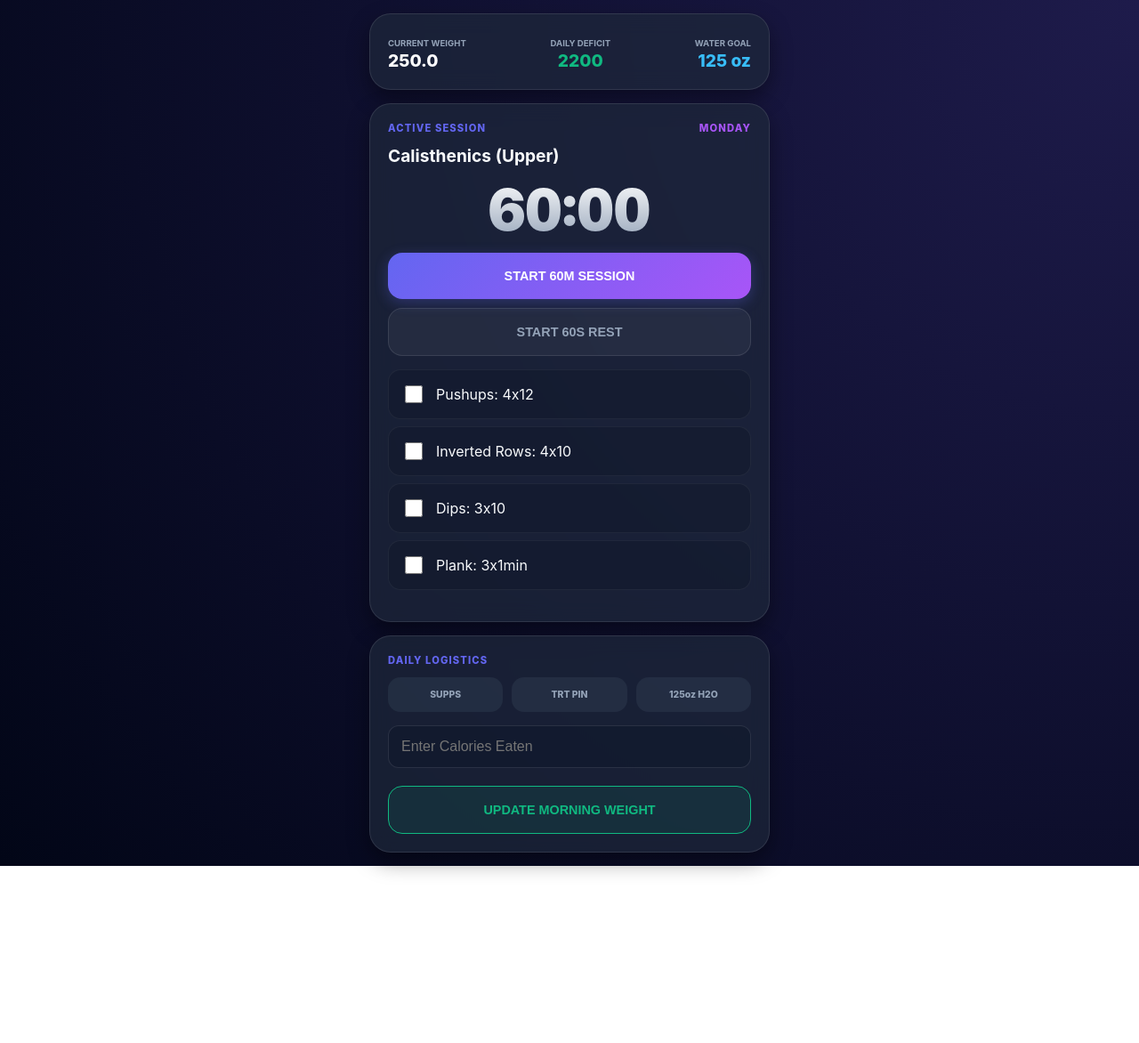
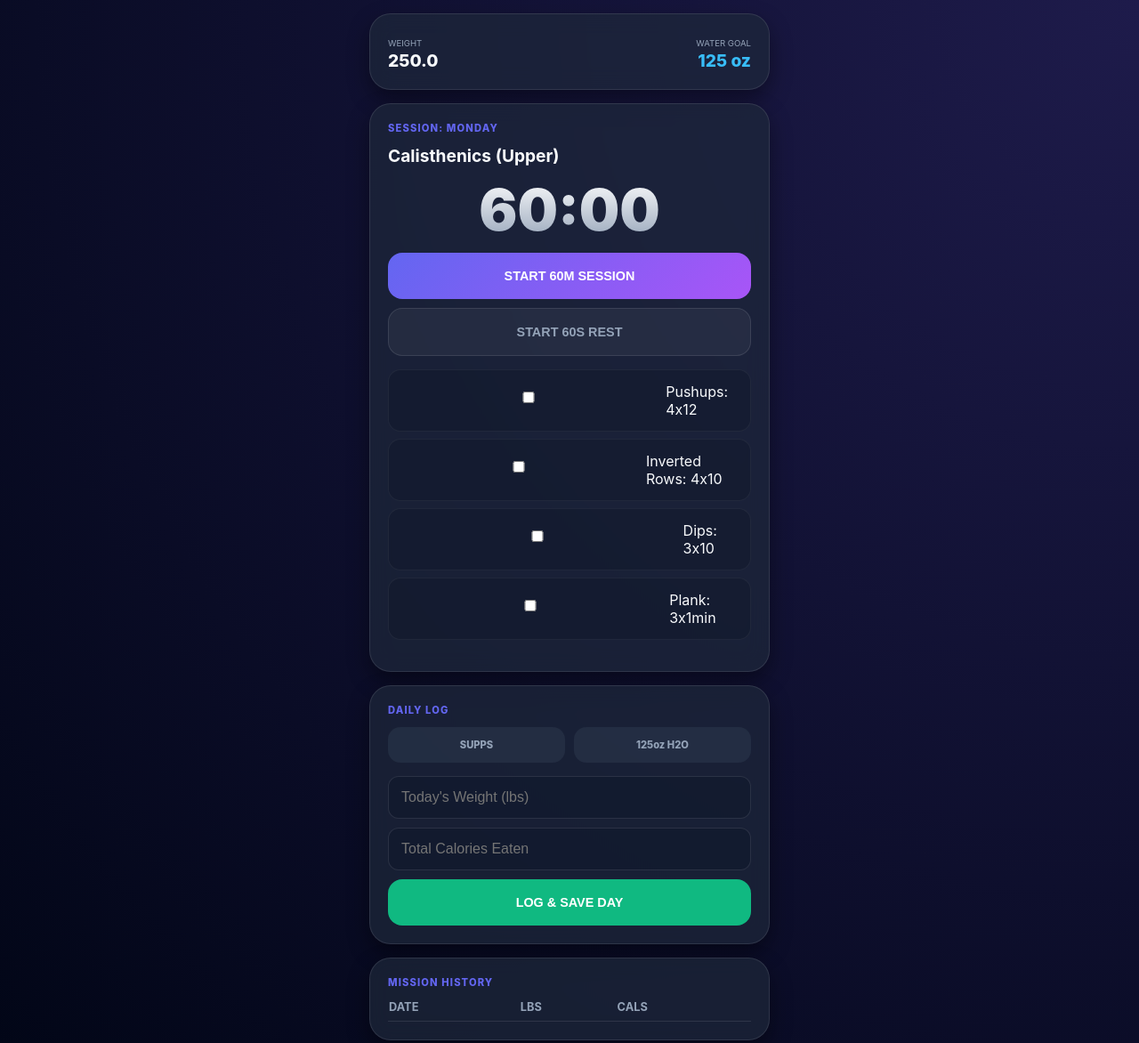
Before and after one commit to jordyrhiner-rgb/Project195lbs, a plain HTML site: page index.html in a window 1280 px wide. Shown: the top 1172 px of the page at 89% size. Before the commit the page ends 973 px from the top, so only its background shows below. Drawn offline with Linux system fonts and the light colour scheme.

Commit message:
Update index.html

```diff
--- a/index.html
+++ b/index.html
@@ -11,126 +11,79 @@
             --primary: #6366f1;
             --nerve: #a855f7;
             --cali: #10b981;
-            --accent: #f43f5e;
             --text: #f8fafc;
         }
         body {
-            font-family: -apple-system, BlinkMacSystemFont, "Segoe UI", Roboto, Helvetica, Arial, sans-serif;
+            font-family: -apple-system, system-ui, sans-serif;
             background: radial-gradient(circle at top right, #1e1b4b, #020617);
-            color: var(--text);
-            margin: 0; padding: 15px; min-height: 100vh;
+            color: var(--text); margin: 0; padding: 15px; min-height: 100vh;
             display: flex; flex-direction: column; align-items: center;
         }
         .dashboard { width: 100%; max-width: 450px; display: flex; flex-direction: column; gap: 15px; }
-
         .card {
-            background: var(--card);
-            backdrop-filter: blur(12px);
-            border-radius: 24px;
-            padding: 20px;
-            border: 1px solid rgba(255,255,255,0.1);
+            background: var(--card); backdrop-filter: blur(12px); border-radius: 24px;
+            padding: 20px; border: 1px solid rgba(255,255,255,0.1);
             box-shadow: 0 10px 25px rgba(0,0,0,0.4);
         }
-
-        .tile-header {
-            font-weight: 800; text-transform: uppercase; font-size: 0.7rem;
-            letter-spacing: 0.1em; color: var(--primary); margin-bottom: 12px;
-            display: flex; justify-content: space-between;
-        }
-
-        .timer-display {
-            font-size: 4rem; font-weight: 900; text-align: center; margin: 10px 0;
-            font-variant-numeric: tabular-nums;
-            background: linear-gradient(to bottom, #fff, #94a3b8);
-            -webkit-background-clip: text; -webkit-text-fill-color: transparent;
-        }
-
-        .btn {
-            width: 100%; padding: 18px; border: none; border-radius: 16px;
-            font-weight: 800; cursor: pointer; text-transform: uppercase;
-            transition: all 0.2s ease; font-size: 0.9rem;
-        }
-        .btn-primary { background: linear-gradient(135deg, var(--primary), var(--nerve)); color: white; box-shadow: 0 4px 15px rgba(99, 102, 241, 0.3); }
+        .tile-header { font-weight: 800; text-transform: uppercase; font-size: 0.7rem; letter-spacing: 0.1em; color: var(--primary); margin-bottom: 12px; }
+        .timer-display { font-size: 4rem; font-weight: 900; text-align: center; margin: 10px 0; background: linear-gradient(to bottom, #fff, #94a3b8); -webkit-background-clip: text; -webkit-text-fill-color: transparent; }
+        .btn { width: 100%; padding: 18px; border: none; border-radius: 16px; font-weight: 800; cursor: pointer; text-transform: uppercase; font-size: 0.9rem; }
+        .btn-primary { background: linear-gradient(135deg, var(--primary), var(--nerve)); color: white; }
         .btn-secondary { background: rgba(255,255,255,0.05); color: #94a3b8; border: 1px solid rgba(255,255,255,0.1); margin-top: 10px; }
-        .btn:active { transform: scale(0.98); opacity: 0.9; }
-
         .checklist { list-style: none; padding: 0; margin: 15px 0; }
-        .checklist li {
-            background: rgba(15, 23, 42, 0.4); margin-bottom: 8px; padding: 14px;
-            border-radius: 14px; display: flex; align-items: center; gap: 12px;
-            border: 1px solid rgba(255,255,255,0.05);
-        }
-        .checklist input[type="checkbox"] { width: 20px; height: 20px; accent-color: var(--cali); }
-
-        .habit-grid { display: grid; grid-template-columns: repeat(3, 1fr); gap: 10px; margin-bottom: 15px; }
-        .habit-box {
-            background: rgba(51, 65, 85, 0.4); padding: 12px; border-radius: 14px;
-            text-align: center; font-size: 0.65rem; font-weight: 800; cursor: pointer;
-            border: 1px solid transparent; color: #94a3b8;
-        }
+        .checklist li { background: rgba(15, 23, 42, 0.4); margin-bottom: 8px; padding: 14px; border-radius: 14px; display: flex; align-items: center; gap: 12px; border: 1px solid rgba(255,255,255,0.05); }
+        .habit-grid { display: grid; grid-template-columns: 1fr 1fr; gap: 10px; margin-bottom: 15px; }
+        .habit-box { background: rgba(51, 65, 85, 0.4); padding: 12px; border-radius: 14px; text-align: center; font-size: 0.7rem; font-weight: 800; cursor: pointer; color: #94a3b8; border: 1px solid transparent; }
         .habit-box.active { background: rgba(99, 102, 241, 0.2); border-color: var(--primary); color: white; }
-
-        input {
-            width: 100%; padding: 14px; border-radius: 12px; border: 1px solid rgba(255,255,255,0.1);
-            background: rgba(15, 23, 42, 0.5); color: white; font-size: 1rem; box-sizing: border-box;
-        }
-
-        .stat-group { display: flex; justify-content: space-between; align-items: center; }
-        .stat-val { font-size: 1.2rem; font-weight: 800; color: white; }
+        input { width: 100%; padding: 14px; border-radius: 12px; border: 1px solid rgba(255,255,255,0.1); background: rgba(15, 23, 42, 0.5); color: white; font-size: 1rem; margin-bottom: 10px; box-sizing: border-box; }
+        .history-list { font-size: 0.8rem; color: #94a3b8; width: 100%; border-collapse: collapse; }
+        .history-list th { text-align: left; padding-bottom: 8px; border-bottom: 1px solid rgba(255,255,255,0.1); }
+        .history-list td { padding: 8px 0; border-bottom: 1px solid rgba(255,255,255,0.05); }
     </style>
 </head>
 <body>
 
 <div class="dashboard">
     <div class="card">
-        <div class="stat-group">
-            <div>
-                <small style="color:#94a3b8; font-size:0.6rem; font-weight:700;">CURRENT WEIGHT</small>
-                <div class="stat-val" id="currWeight">250.0</div>
-            </div>
-            <div style="text-align:center;">
-                <small style="color:#94a3b8; font-size:0.6rem; font-weight:700;">DAILY DEFICIT</small>
-                <div class="stat-val" style="color:var(--cali);">2200</div>
-            </div>
-            <div style="text-align:right;">
-                <small style="color:#94a3b8; font-size:0.6rem; font-weight:700;">WATER GOAL</small>
-                <div class="stat-val" style="color:#38bdf8;">125 oz</div>
-            </div>
+        <div style="display:flex; justify-content: space-between;">
+            <div><small style="color:#94a3b8; font-size:0.6rem;">WEIGHT</small><div id="currWeight" style="font-size:1.2rem; font-weight:800;">250.0</div></div>
+            <div style="text-align:right;"><small style="color:#94a3b8; font-size:0.6rem;">WATER GOAL</small><div style="font-size:1.2rem; font-weight:800; color:#38bdf8;">125 oz</div></div>
         </div>
     </div>
 
     <div class="card">
-        <div class="tile-header">
-            <span>ACTIVE SESSION</span>
-            <span id="dayLabel" style="color:var(--nerve)">MONDAY</span>
-        </div>
-        <h2 id="rTitle" style="margin: 0 0 10px 0; font-size: 1.2rem;">CALISTHENICS</h2>
+        <div class="tile-header">SESSION: <span id="dayLabel">MONDAY</span></div>
+        <h2 id="rTitle" style="margin: 0; font-size: 1.2rem;">CALISTHENICS</h2>
         <div class="timer-display" id="timer">60:00</div>
-
         <button class="btn btn-primary" onclick="toggleTimer()" id="tBtn">Start 60m Session</button>
         <button class="btn btn-secondary" id="restBtn" onclick="startRest()">Start 60s Rest</button>
-
         <ul id="checkList" class="checklist"></ul>
     </div>
 
     <div class="card">
-        <div class="tile-header">DAILY LOGISTICS</div>
+        <div class="tile-header">DAILY LOG</div>
         <div class="habit-grid">
             <div class="habit-box" id="hSupp" onclick="toggleHabit('hSupp')">SUPPS</div>
-            <div class="habit-box" id="hTRT" onclick="toggleHabit('hTRT')">TRT PIN</div>
             <div class="habit-box" id="hWater" onclick="toggleHabit('hWater')">125oz H2O</div>
         </div>
-        <input type="number" id="cals" placeholder="Enter Calories Eaten" style="margin-bottom:10px">
-        <button class="btn btn-secondary" onclick="saveWeight()" style="background: rgba(16, 185, 129, 0.1); color: var(--cali); border-color: var(--cali);">Update Morning Weight</button>
+        <input type="number" id="weightIn" placeholder="Today's Weight (lbs)">
+        <input type="number" id="calsIn" placeholder="Total Calories Eaten">
+        <button class="btn btn-primary" onclick="logEntry()" style="background: var(--cali);">Log & Save Day</button>
+    </div>
+
+    <div class="card">
+        <div class="tile-header">MISSION HISTORY</div>
+        <table class="history-list">
+            <thead><tr><th>DATE</th><th>LBS</th><th>CALS</th></tr></thead>
+            <tbody id="historyBody"></tbody>
+        </table>
     </div>
 </div>
 
 <script>
     let timerInterval, restInterval;
-    const SESSION_DURATION = 3600;
-
     const routines = [
-        {t: "Active Rest", d: "SUNDAY", e: ["Long Walk (45 min)", "Magnesium (500mg)", "Prep Meals"]},
+        {t: "Active Rest", d: "SUNDAY", e: ["45 Min Walk", "Stretch", "Prep"]},
         {t: "Calisthenics (Upper)", d: "MONDAY", e: ["Pushups: 4x12", "Inverted Rows: 4x10", "Dips: 3x10", "Plank: 3x1min"]},
         {t: "High-Burn Metcon", d: "TUESDAY", e: ["Shadow Box: 3m", "Air Squats: 4x25", "High Knees: 1m", "Burpees: 10"]},
         {t: "Core / Cardio", d: "WEDNESDAY", e: ["Dead Bugs: 4x12", "Bird-Dogs: 3x10", "Side Plank: 30s", "30m Cardio"]},
@@ -143,81 +96,57 @@
         const day = new Date().getDay();
         document.getElementById('rTitle').innerText = routines[day].t;
         document.getElementById('dayLabel').innerText = routines[day].d;
-        document.getElementById('checkList').innerHTML = routines[day].e.map(ex =>
-            `<li><input type="checkbox"> <span>${ex}</span></li>`).join('');
+        document.getElementById('checkList').innerHTML = routines[day].e.map(ex => `<li><input type="checkbox"> <span>${ex}</span></li>`).join('');
     }
 
     function toggleTimer() {
-        const startTime = localStorage.getItem('sessionStartTime');
+        const startTime = localStorage.getItem('p195_start');
         if (!startTime) {
-            const now = Date.now();
-            localStorage.setItem('sessionStartTime', now);
-            startInterval(now);
-            document.getElementById('tBtn').innerText = "SESSION IN PROGRESS";
+            const now = Date.now(); localStorage.setItem('p195_start', now);
+            runInterval(now);
         } else {
-            if(confirm("Reset 60-minute session?")) {
-                localStorage.removeItem('sessionStartTime');
-                clearInterval(timerInterval);
-                document.getElementById('timer').innerText = "60:00";
-                document.getElementById('tBtn').innerText = "Start 60m Session";
-            }
+            if(confirm("Reset?")) { localStorage.removeItem('p195_start'); clearInterval(timerInterval); document.getElementById('timer').innerText = "60:00"; }
         }
     }
 
-    function startInterval(start) {
+    function runInterval(start) {
         clearInterval(timerInterval);
         timerInterval = setInterval(() => {
-            const elapsed = Math.floor((Date.now() - start) / 1000);
-            const remaining = SESSION_DURATION - elapsed;
-            if (remaining <= 0) {
-                document.getElementById('timer').innerText = "DONE";
-                document.getElementById('timer').style.color = "var(--cali)";
-                clearInterval(timerInterval);
-                return;
-            }
-            let m = Math.floor(remaining / 60), s = remaining % 60;
-            document.getElementById('timer').innerText = `${m}:${s < 10 ? '0' : ''}${s}`;
+            const rem = 3600 - Math.floor((Date.now() - start) / 1000);
+            if (rem <= 0) { document.getElementById('timer').innerText = "DONE"; return; }
+            document.getElementById('timer').innerText = `${Math.floor(rem/60)}:${(rem%60).toString().padStart(2,'0')}`;
         }, 1000);
     }
 
     function startRest() {
-        let restLeft = 60;
-        const btn = document.getElementById('restBtn');
-        btn.disabled = true;
-        clearInterval(restInterval);
+        let r = 60; const b = document.getElementById('restBtn'); b.disabled = true;
         restInterval = setInterval(() => {
-            restLeft--;
-            btn.innerText = `REST: ${restLeft}s`;
-            if (restLeft <= 0) {
-                clearInterval(restInterval);
-                btn.innerText = "Start 60s Rest";
-                btn.disabled = false;
-            }
+            r--; b.innerText = `REST: ${r}s`;
+            if (r <= 0) { clearInterval(restInterval); b.innerText = "Start 60s Rest"; b.disabled = false; }
         }, 1000);
     }
 
-    function toggleHabit(id) {
-        document.getElementById(id).classList.toggle('active');
-    }
+    function toggleHabit(id) { document.getElementById(id).classList.toggle('active'); }
 
-    function saveWeight() {
-        const w = prompt("Current Weight (lbs):", "250");
-        if(w) {
-            localStorage.setItem('p195_lastWeight', w);
-            document.getElementById('currWeight').innerText = w;
-        }
+    function logEntry() {
+        const w = document.getElementById('weightIn').value;
+        const c = document.getElementById('calsIn').value;
+        if (!w || !c) return alert("Enter weight and calories");
+
+        const history = JSON.parse(localStorage.getItem('p195_history') || "[]");
+        history.unshift({ date: new Date().toLocaleDateString(), weight: w, cals: c });
+        localStorage.setItem('p195_history', JSON.stringify(history.slice(0, 7)));
+        localStorage.setItem('p195_lastWeight', w);
+        location.reload();
     }
 
     window.onload = () => {
-        const savedStart = localStorage.getItem('sessionStartTime');
-        if (savedStart) {
-            startInterval(parseInt(savedStart));
-            document.getElementById('tBtn').innerText = "SESSION IN PROGRESS";
-        }
+        const history = JSON.parse(localStorage.getItem('p195_history') || "[]");
+        document.getElementById('historyBody').innerHTML = history.map(h => `<tr><td>${h.date}</td><td>${h.weight}</td><td>${h.cals}</td></tr>`).join('');
         document.getElementById('currWeight').innerText = localStorage.getItem('p195_lastWeight') || "250.0";
+        const saved = localStorage.getItem('p195_start'); if (saved) runInterval(parseInt(saved));
         updateWorkout();
     };
 </script>
-
 </body>
 </html>
```
